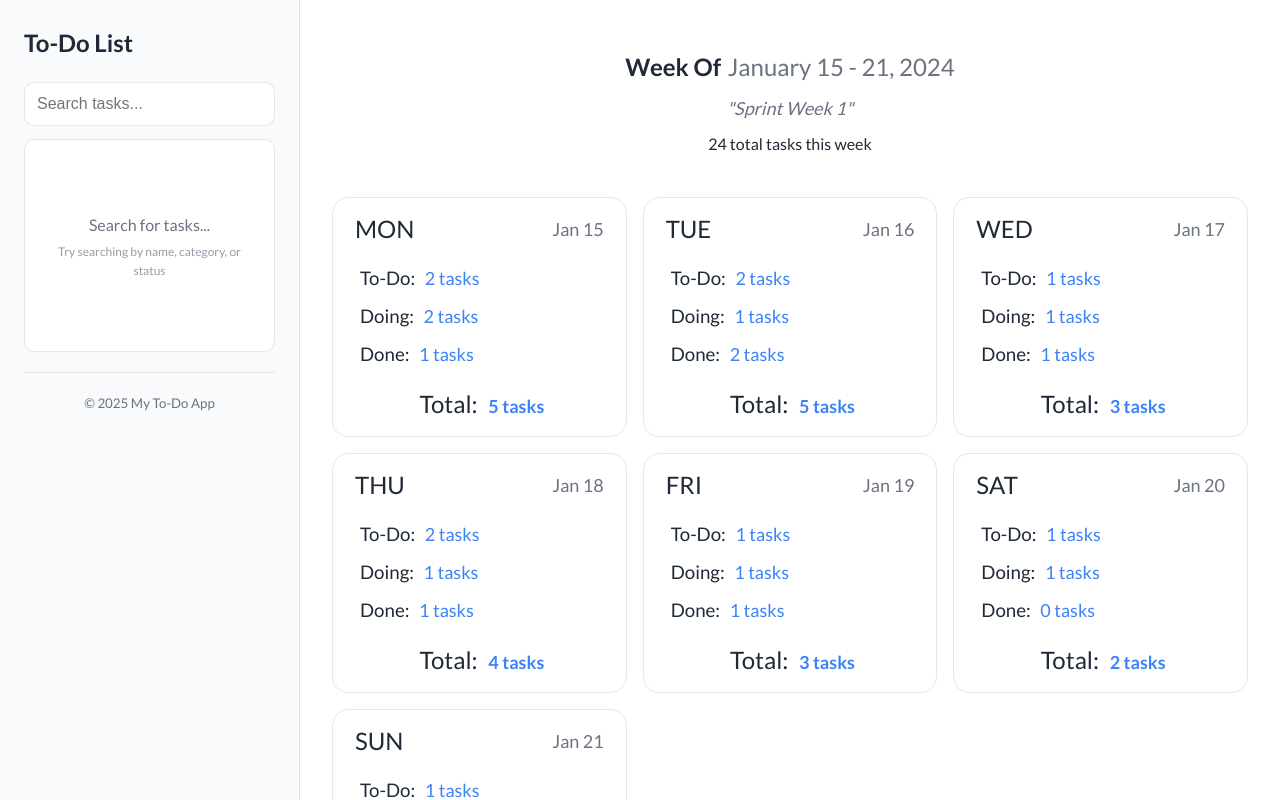
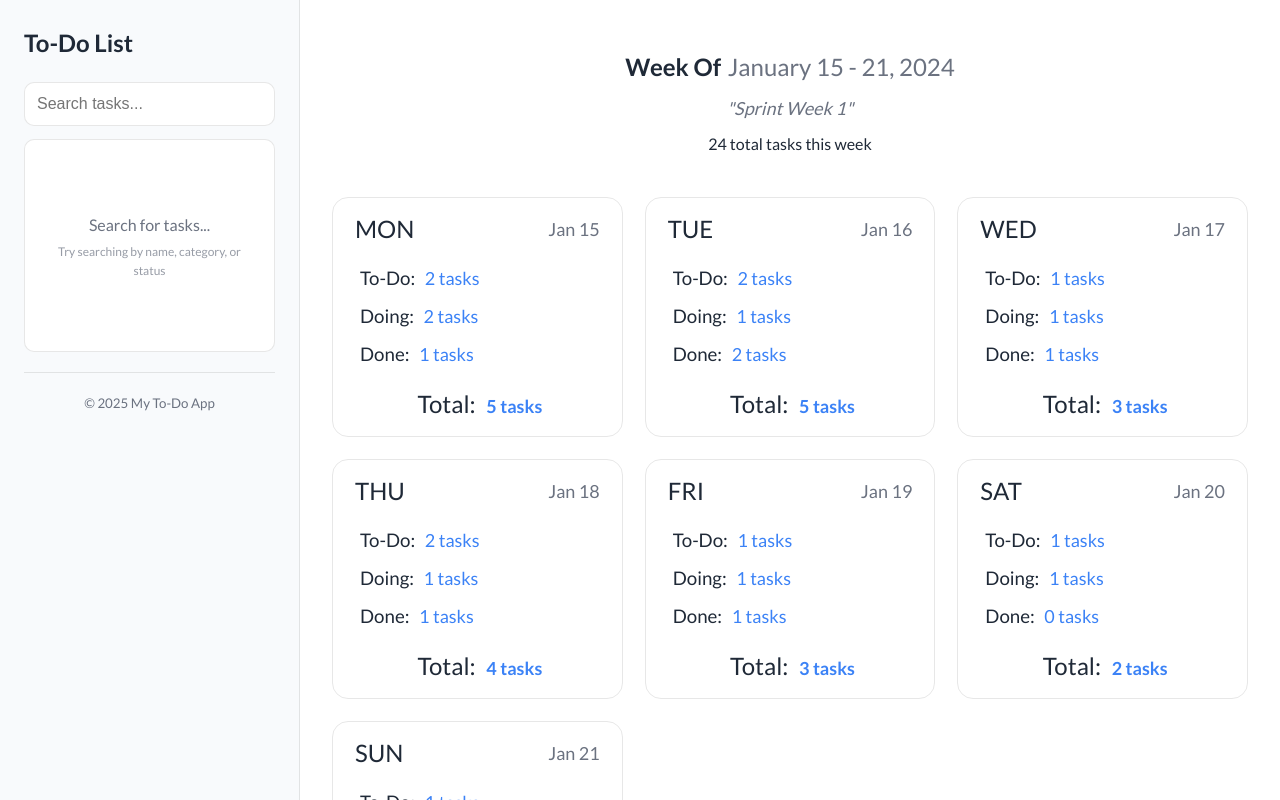
Before and after one commit to shefoo-om/To-Do-List, a Vue app: page / in a window 1280 px wide. Built offline with nearby package versions, Linux system fonts and the light colour scheme; a web font is replaced by a local one.

Commit message:
some update in style

```diff
--- a/src/components/ui/SearchComponent.vue
+++ b/src/components/ui/SearchComponent.vue
@@ -314,7 +314,7 @@ function formatDate(dateString) {
   border-radius: 12px;
   font-size: 12px;
   font-weight: 600;
-  text-transform: uppercase;
+  text-transform: capitalize;
   white-space: nowrap;
 }
 
--- a/src/views/HomeView.vue
+++ b/src/views/HomeView.vue
@@ -30,7 +30,7 @@ onMounted(() => {
         Week Of
         <span class="text-secondary week-date">{{ currentWeek?.dateRange || 'Loading...' }}</span>
       </h2>
-      <p class="week-name text-secondary">{{ currentWeek?.name? `"${currentWeek.name}"` : '' }}</p>
+      <p class="week-name text-secondary">{{ currentWeek?.name ? `"${currentWeek.name}"` : '' }}</p>
       <p class="week-stats text-primary">{{ weekTaskCount }} total tasks this week</p>
     </div>
     <div class="days-tasks">
@@ -69,7 +69,7 @@ onMounted(() => {
   width: 100%;
   display: flex;
   flex-direction: column;
-  justify-content: space-between;
+  justify-content: flex-start;
   gap: 24px;
 }
 
@@ -113,34 +113,39 @@ onMounted(() => {
 
 .days-tasks {
   width: 100%;
-  height: 100%;
+  /* height: 100%; */
   display: grid;
   justify-content: flex-start;
   grid-template-columns: repeat(4, 1fr);
-  gap: 16px;
+  gap: 32px;
 }
 
 @media (max-width: 1280px) {
   .days-tasks {
     grid-template-columns: repeat(3, 1fr);
+          gap: 22px;
+
   }
 }
 
 @media (max-width: 1024px) {
   .days-tasks {
     grid-template-columns: repeat(2, 1fr);
+    gap: 16px;
   }
 }
 
 @media (max-width: 900px) {
   .days-tasks {
     grid-template-columns: repeat(2, 1fr);
+    gap: 16px;
   }
 }
 
 @media (max-width: 862px) {
   .days-tasks {
     grid-template-columns: repeat(1, 1fr);
+    gap: 16px;
   }
 }
 
```
